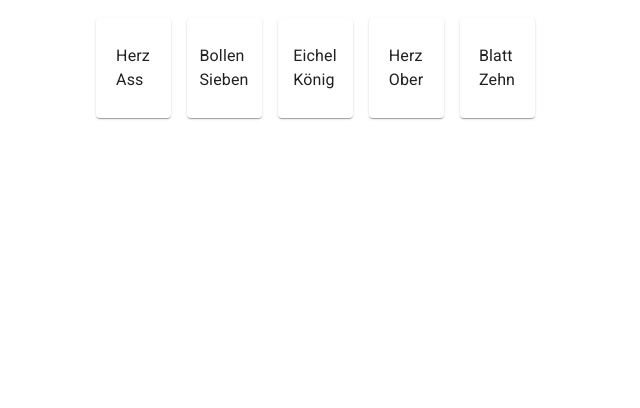
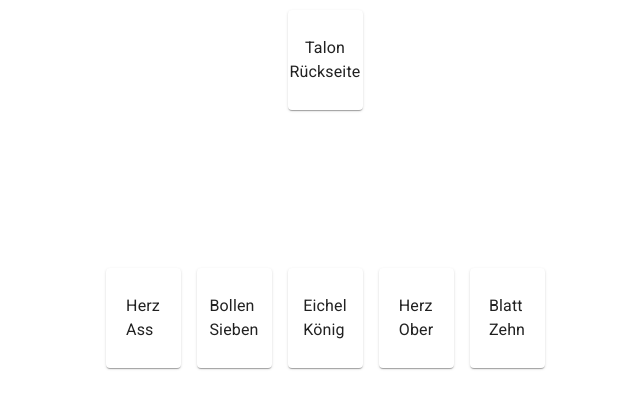
Before and after one commit to TrueTaco/Gaigel, a React (Create React App) app in the folder client/: page / in a window 1280 px wide. Shown: the top 408 px of the page, without its empty margins (325-965 px from the left). Built offline with nearby package versions, Linux system fonts and the light colour scheme.

Commit message:
Create basic talon

```diff
--- a/client/src/components/Gaigel/Gaigel.tsx
+++ b/client/src/components/Gaigel/Gaigel.tsx
@@ -2,9 +2,12 @@ import { makeStyles } from "@material-ui/core/styles";
 import Grid from "@material-ui/core/Grid";
 
 import UserCards from "../../components/UserCards/UserCards";
+import Talon from "../../components/Talon/Talon";
 
 const useStyles = makeStyles({
-    root: {},
+    root: {
+        margin: 10,
+    },
 });
 
 interface Props {}
@@ -13,7 +16,8 @@ const Gaigel: React.FC<Props> = () => {
     const classes = useStyles();
 
     return (
-        <Grid container>
+        <Grid className={classes.root} justifyContent="center" container>
+            <Talon />
             <UserCards />
         </Grid>
     );
--- a/client/src/components/GaigelCard/GaigelCard.tsx
+++ b/client/src/components/GaigelCard/GaigelCard.tsx
@@ -2,6 +2,7 @@ import { makeStyles } from "@material-ui/core/styles";
 import Paper from "@material-ui/core/Paper";
 import Box from "@material-ui/core/Box";
 import Typography from "@material-ui/core/Typography";
+import CardActionArea from "@material-ui/core/CardActionArea";
 
 const useStyles = makeStyles({
     root: {
@@ -10,6 +11,11 @@ const useStyles = makeStyles({
         display: "flex",
         justifyContent: "center",
         alignItems: "center",
+    },
+    cardActionArea: {
+        height: "100%",
+        width: "100%",
+        display: "flex",
     },
 });
 
@@ -23,10 +29,12 @@ const GaigelCard: React.FC<Props> = ({ type, value }) => {
 
     return (
         <Paper className={classes.root} onClick={() => console.log(type + value)}>
-            <Box>
-                <Typography>{type}</Typography>
-                <Typography>{value}</Typography>
-            </Box>
+            <CardActionArea className={classes.cardActionArea}>
+                <Box>
+                    <Typography>{type}</Typography>
+                    <Typography>{value}</Typography>
+                </Box>
+            </CardActionArea>
         </Paper>
     );
 };
--- /dev/null
+++ b/client/src/components/Talon/Talon.tsx
@@ -0,0 +1,39 @@
+import { makeStyles } from "@material-ui/core/styles";
+import Grid from "@material-ui/core/Grid";
+import Paper from "@material-ui/core/Paper";
+import CardActionArea from "@material-ui/core/CardActionArea";
+import Typography from "@material-ui/core/Typography";
+
+const useStyles = makeStyles({
+    root: {},
+    cardActionArea: {
+        height: "100%",
+        width: "100%",
+        display: "flex",
+    },
+    paper: {
+        width: 75,
+        height: 100,
+        display: "flex",
+        justifyContent: "center",
+        alignItems: "center",
+    },
+});
+
+interface Props {}
+
+const Talon: React.FC<Props> = () => {
+    const classes = useStyles();
+
+    return (
+        <Grid item>
+            <CardActionArea className={classes.cardActionArea}>
+                <Paper className={classes.paper}>
+                    <Typography align="center">Talon Rückseite</Typography>
+                </Paper>
+            </CardActionArea>
+        </Grid>
+    );
+};
+
+export default Talon;
--- a/client/src/components/UserCards/UserCards.tsx
+++ b/client/src/components/UserCards/UserCards.tsx
@@ -8,6 +8,7 @@ import GaigelCard from "../../components/GaigelCard/GaigelCard";
 const useStyles = makeStyles({
     root: {
         margin: 10,
+        marginTop: 150,
     },
 });
 
```
